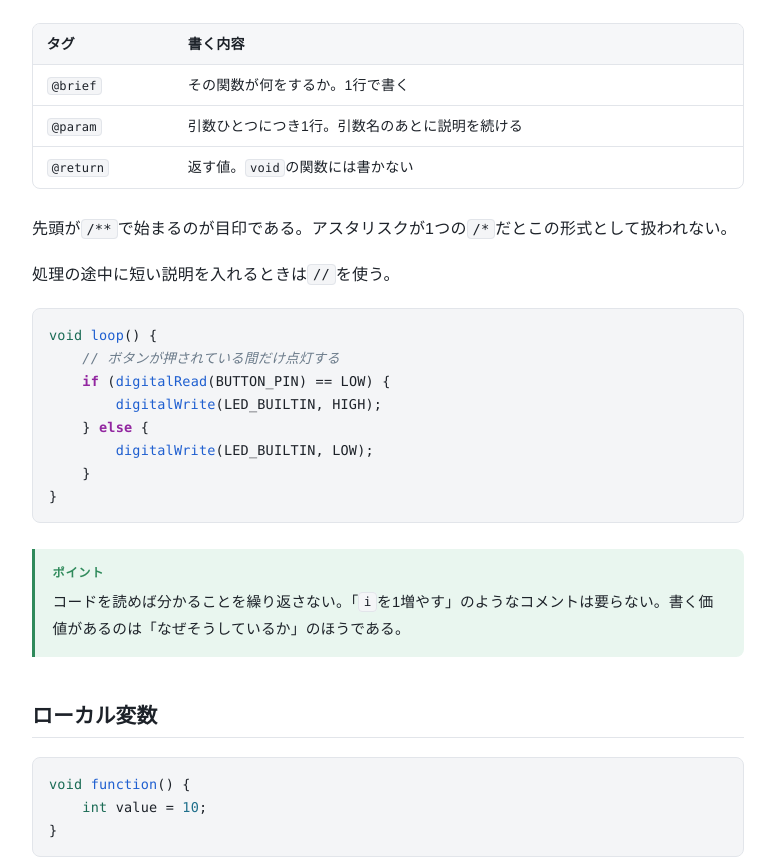
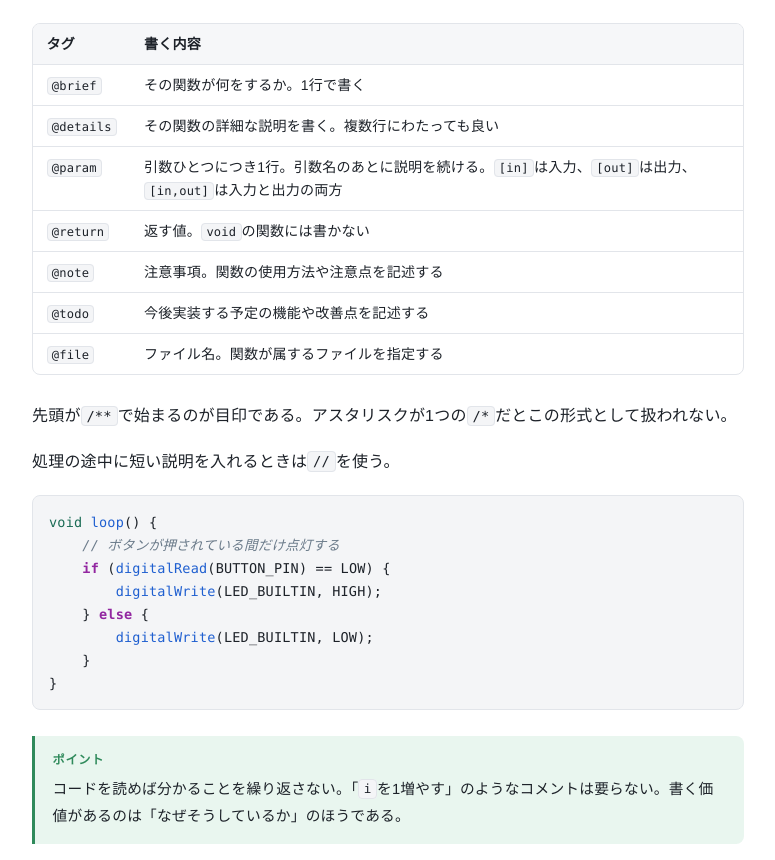
Before and after one commit to HR-tuat/Cpp_course, a website built with Vite: page site/lessons/03-functions.html in a window 1280 px wide. Shown: the part 1532-2392 px from the top of the page, without its empty margins (280-1055 px from the left). Built offline with nearby package versions, Linux system fonts and the light colour scheme; no server answers.

Commit message:
03の修正

```diff
--- a/site/lessons/03-functions.html
+++ b/site/lessons/03-functions.html
@@ -101,8 +101,12 @@ int doubleValue(int value, bool flag) {
             <thead><tr><th>タグ</th><th>書く内容</th></tr></thead>
             <tbody>
             <tr><td><code>@brief</code></td><td>その関数が何をするか。1行で書く</td></tr>
-            <tr><td><code>@param</code></td><td>引数ひとつにつき1行。引数名のあとに説明を続ける</td></tr>
+            <tr><td><code>@details</code></td><td>その関数の詳細な説明を書く。複数行にわたっても良い</td></tr>
+            <tr><td><code>@param</code></td><td>引数ひとつにつき1行。引数名のあとに説明を続ける。<code>[in]</code>は入力、<code>[out]</code>は出力、<code>[in,out]</code>は入力と出力の両方</td></tr>
             <tr><td><code>@return</code></td><td>返す値。<code>void</code>の関数には書かない</td></tr>
+            <tr><td><code>@note</code></td><td>注意事項。関数の使用方法や注意点を記述する</td></tr>
+            <tr><td><code>@todo</code></td><td>今後実装する予定の機能や改善点を記述する</td></tr>
+            <tr><td><code>@file</code></td><td>ファイル名。関数が属するファイルを指定する</td></tr>
             </tbody>
           </table>
         </div>
@@ -142,7 +146,7 @@ int doubleValue(int value, bool flag) {
         <li>後のカプセル化につながる</li>
       </ul>
 
-        <aside class="callout callout-tip"><p class="callout-title">ポイント</p><p>「どこからでも触れる」ことは便利さであると同時に危険さでもある、という感覚をここで持たせておくと、第8回のカプセル化が自然に理解できる。</p></aside>
+        <aside class="callout callout-tip"><p class="callout-title">ポイント</p><p>「どこからでも触れる」ことは便利さであると同時に危険さでもある、という感覚をここで持<span data-for="sutdent">っ</span><span data-for="teacher">たせ</span>ておくと、第8回のカプセル化が自然に理解できる。</p></aside>
 
         <section class="exercise"><h3 class="exercise-title">演習：次の関数を作成する</h3><figure class="code"><pre><code class="language-cpp">void motorStop();
 void motorSetSpeed(int speed);
```
